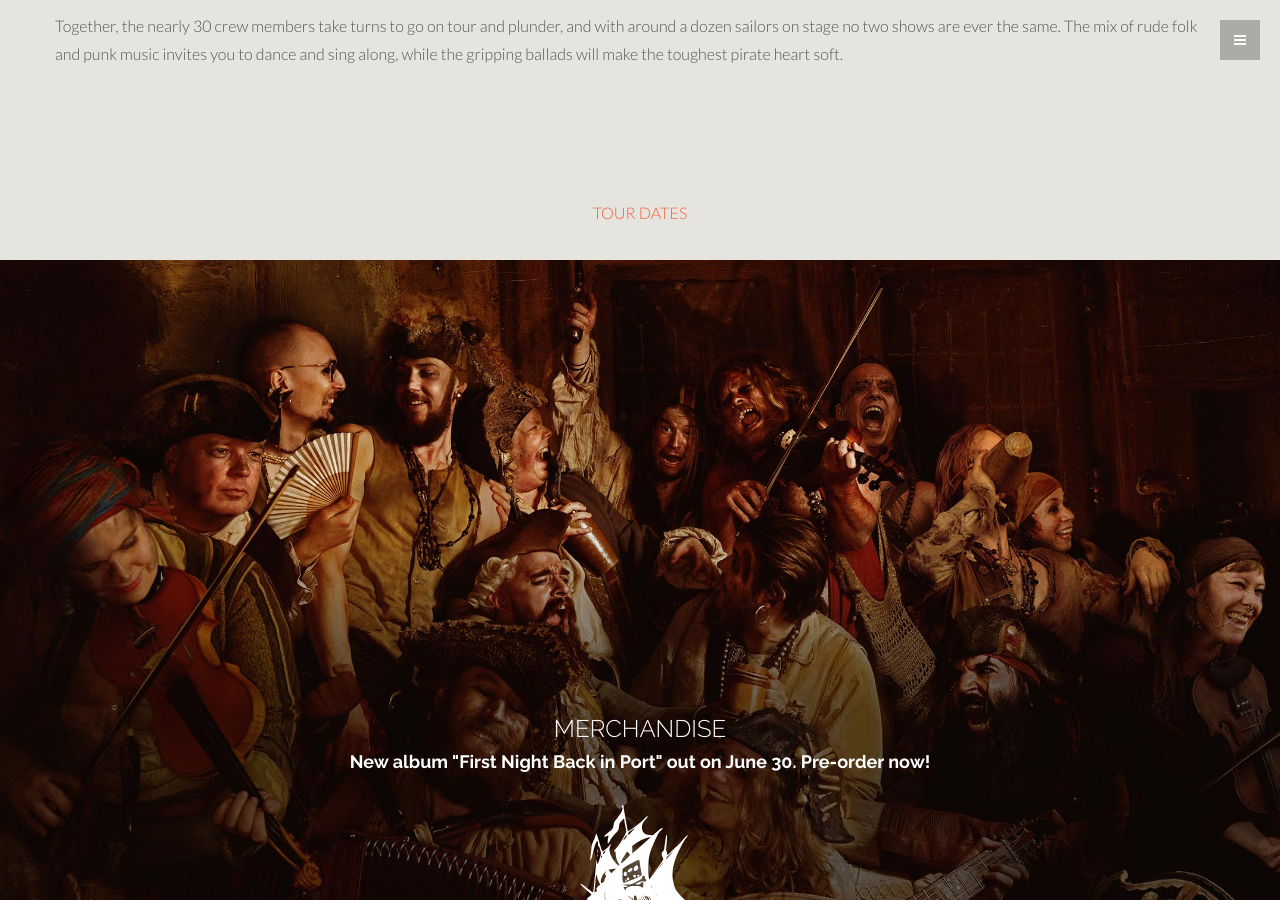
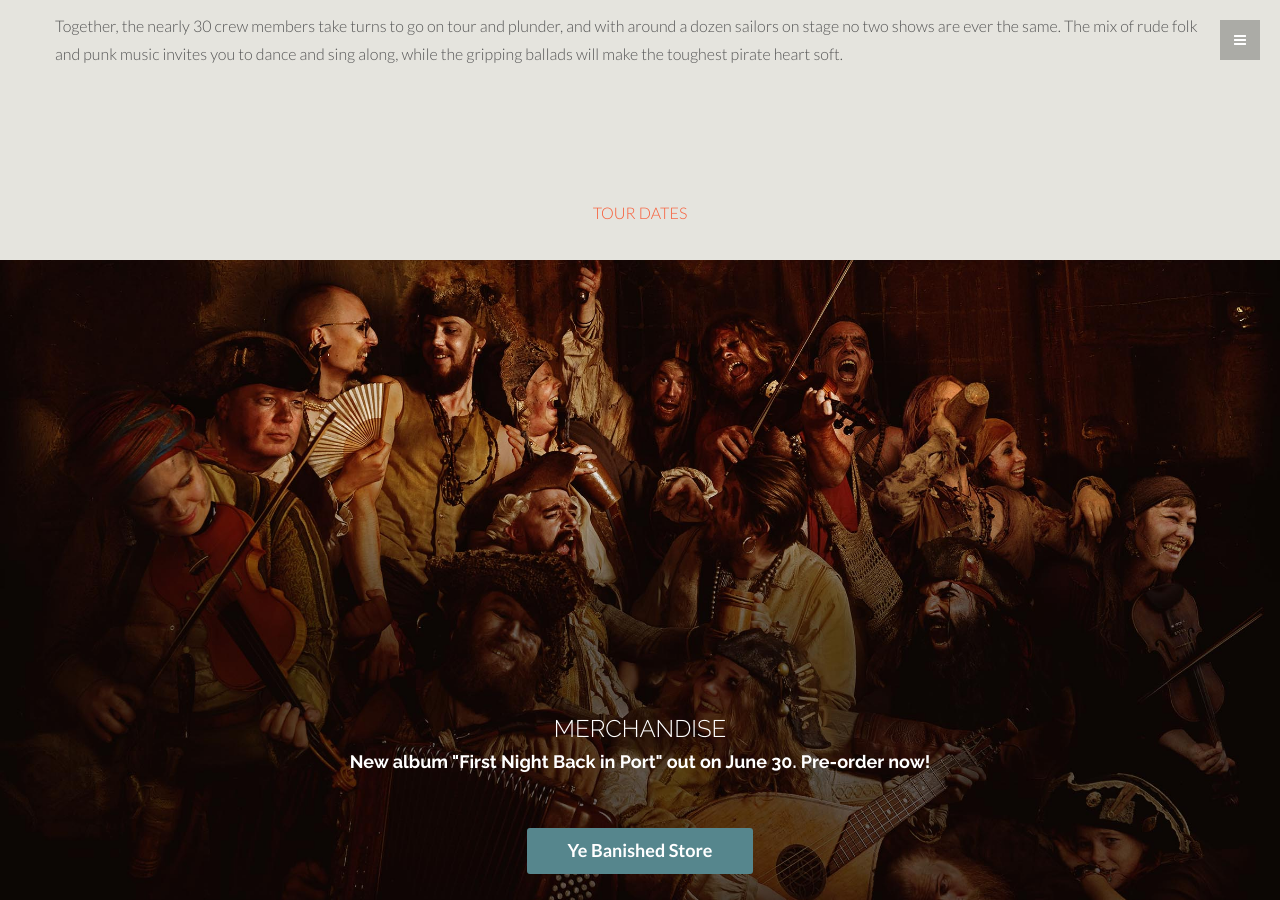
Before and after one commit to danielwerthen/yebanished, a Jekyll site: the page built from index.html, in a window 1280 px wide and 900 px high, scrolled down 1025 px. Built offline with Jekyll 4.4.1, drawn with Linux system fonts in a browser that asks for light colours; a script that is not in the unit is left out.

Commit message:
Update index.html

```diff
--- a/index.html
+++ b/index.html
@@ -93,8 +93,6 @@ title: Ye Banished Privateers
       <br>
       <h3>MERCHANDISE</h3>
       <a href="http://smarturl.it/FirstNightBackInPort"><h4><b>New album "First Night Back in Port" out on June 30. Pre-order now!</b></h4></a>
-      <br>
-      <a href="http://thepiratebay.se/torrent/11055247/The_legend_of_libertalia_-_Ye_Banished_Privateers"><img src="assets/img/pb_logo.png"></a>
       <br>
       <br>
       <a class="btn btn-theme btn-lg" href="http://yebanishedprivateers.tictail.com">Ye Banished Store</a>
```
